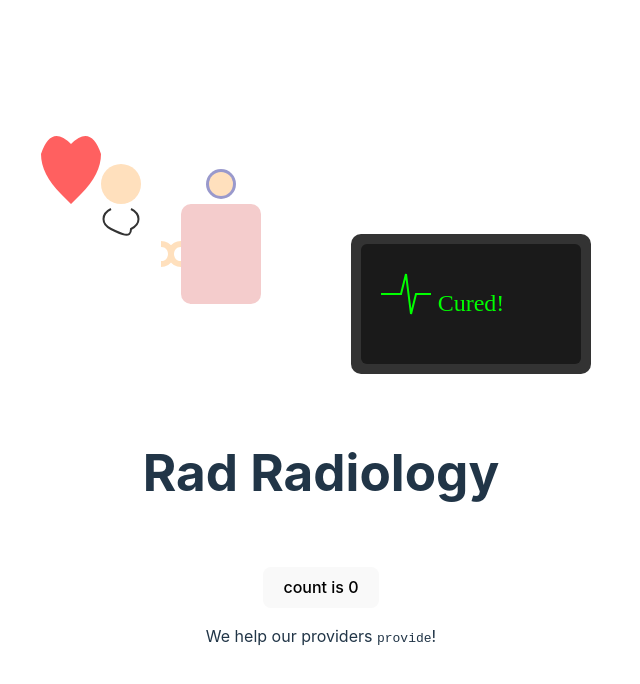
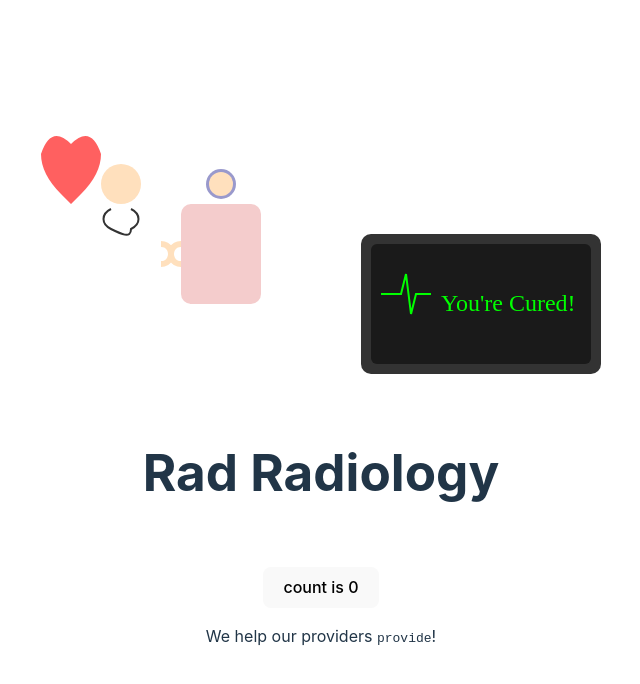
Before and after one commit to JKeddo95/RadRadiologyDemo, a React (Vite) app: page / in a window 1280 px wide. Shown: the top 684 px of the page, without its empty margins (319-959 px from the left). Built offline with nearby package versions, Linux system fonts and the light colour scheme.

Commit message:
DEV-01--Fix-Svgs

```diff
--- a/src/App.tsx
+++ b/src/App.tsx
@@ -1,6 +1,6 @@
 import { useState } from "react";
 import happyPatient from "/happyPatient.svg";
-import hearts from "/hearts.svg";
+import healthMonitor from "/healthMonitor.svg";
 import "./App.css";
 
 function App() {
@@ -13,7 +13,7 @@ function App() {
           <img src={happyPatient} className="react" alt="Rad Radiology logo" />
         </a>
         <a href="https://react.dev" target="_blank">
-          <img src={hearts} className="react" alt="Rad Radiology hearts" />
+          <img src={healthMonitor} className="react" alt="Rad Radiology healthMonitor" />
         </a>
       </div>
       <h1>Rad Radiology</h1>
```
Also changed, not shown: public/healthMonitor.svg.
